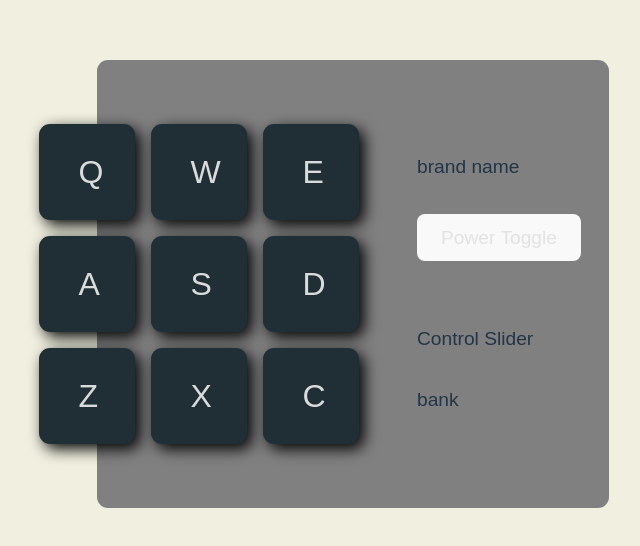
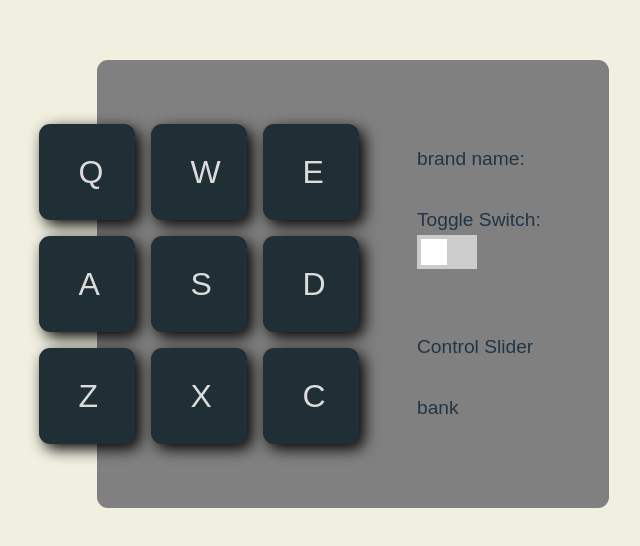
Before and after one commit to fullTimeCode/drum_machine, a React (Vite) app: page / in a window 1280 px wide. Shown: the part 116-662 px from the top of the page, without its empty margins (287-927 px from the left). Built offline with nearby package versions, Linux system fonts and the light colour scheme; some icons are missing.

Commit message:
feat: add toggle switch

```diff
--- a/index.html
+++ b/index.html
@@ -1,13 +1,23 @@
-<!doctype html>
+<!DOCTYPE html>
 <html lang="en">
   <head>
     <meta charset="UTF-8" />
-    <link rel="icon" type="image/svg+xml" href="/drum-machine.svg" />
-    <meta name="viewport" content="width=device-width, initial-scale=1.0" />
+    <link
+      rel="icon"
+      type="image/svg+xml"
+      href="/drum-machine.svg" />
+    <meta
+      name="viewport"
+      content="width=device-width, initial-scale=1.0" />
+    <script
+      src="https://cdn.freecodecamp.org/testable-projects-fcc/v1/bundle.js"
+      defer></script>
     <title>Drum Machine</title>
   </head>
   <body>
     <div id="root"></div>
-    <script type="module" src="/src/main.tsx"></script>
+    <script
+      type="module"
+      src="/src/main.tsx"></script>
   </body>
 </html>
--- a/src/App.tsx
+++ b/src/App.tsx
@@ -1,32 +1,42 @@
 import { useState } from 'react'
-import { PowerSwitch } from './components'
+import { ToggleSwitch } from './components'
+import { FaCircleDot } from 'react-icons/fa6'
 
 function App() {
   const [display, setDisplay] = useState('')
   const [currentSound, setCurrentSound] = useState('')
+  const [powerStatus, setPowerStatus] = useState(false)
 
   const baseSRC = `https://s3.amazonaws.com/freecodecamp/drums/`
-  const getSound = (sound: string): string => baseSRC + sound
+  const getSound = (sound: string): string => baseSRC + sound + '.mp3'
 
   const drumKeys = [
-    { drumKey: 'Q', sound: 'Heater-1.mp3' },
-    { drumKey: 'W', sound: 'Heater-2.mp3' },
-    { drumKey: 'E', sound: 'Heater-3.mp3' },
-    { drumKey: 'A', sound: 'Heater-4_1.mp3' },
-    { drumKey: 'S', sound: 'Heater-6.mp3' },
-    { drumKey: 'D', sound: 'Dsc_Oh.mp3' },
-    { drumKey: 'Z', sound: 'Kick_n_Hat.mp3' },
-    { drumKey: 'X', sound: 'RP4_KICK_1.mp3' },
-    { drumKey: 'C', sound: 'Cev_H2.mp3' },
+    { drumKey: 'Q', sound: 'Heater-1' },
+    { drumKey: 'W', sound: 'Heater-2' },
+    { drumKey: 'E', sound: 'Heater-3' },
+    { drumKey: 'A', sound: 'Heater-4_1' },
+    { drumKey: 'S', sound: 'Heater-6' },
+    { drumKey: 'D', sound: 'Dsc_Oh' },
+    { drumKey: 'Z', sound: 'Kick_n_Hat' },
+    { drumKey: 'X', sound: 'RP4_KICK_1' },
+    { drumKey: 'C', sound: 'Cev_H2' },
   ]
 
-  const handleClick = (id: string) => {
+  const handleClick = (e: React.MouseEvent<HTMLButtonElement, MouseEvent>) => {
+    const id = e.currentTarget.id
+    const audioElem = e.currentTarget.children[1] as HTMLAudioElement
+    console.log(audioElem)
+    audioElem.play()
+
     const { sound } = drumKeys.filter(({ drumKey }) => drumKey === id)[0]
     setCurrentSound(sound)
 
-    const audio = new Audio(getSound(currentSound))
-    setDisplay(currentSound.split('.')[0])
-    audio.play()
+    setDisplay(currentSound)
+  }
+  const handleSwitchToggle = (e: React.ChangeEvent<HTMLInputElement>) => {
+    console.log('target: ', e.target)
+    console.log('current target: ', e.currentTarget)
+    setPowerStatus((prevStatus) => !prevStatus)
   }
 
   return (
@@ -35,12 +45,17 @@ function App() {
         <div
           className=''
           id=''>
-          brand name
+          brand name:
+          {powerStatus ? <FaCircleDot fill={'orangered'} /> : <FaCircleDot fill={'black'} />}
         </div>
         <div
           className=''
           id='power'>
-          <PowerSwitch styleNames='' />
+          <ToggleSwitch
+            styleNames=''
+            switchStatus={powerStatus}
+            handleToggle={handleSwitchToggle}
+          />
         </div>
         <div
           className=''
@@ -59,14 +74,17 @@ function App() {
         </div>
       </section>
       <section className='pad-container'>
-        {drumKeys.map(({ drumKey, sound }) => (
+        {drumKeys.map(({ drumKey, sound }, idx) => (
           <button
-            onClick={(e) => handleClick(e.currentTarget.id)}
+            onClick={(e) => handleClick(e)}
             className='drum-pad'
-            key={drumKey}
+            key={idx}
             id={drumKey}>
             <p> {drumKey} </p>
-            <audio src={getSound(sound)}></audio>
+            <audio
+              className='clip'
+              id={drumKey}
+              src={getSound(sound)}></audio>
           </button>
         ))}
       </section>
--- a/src/components/index.tsx
+++ b/src/components/index.tsx
@@ -2,8 +2,8 @@ import Brand from './brand/Brand'
 import ControlSlider from './control_slider/ControlSlider'
 import DrumKey from './drum_key/DrumKey'
 import KeyPad from './key_pad/KeyPad'
-import PowerSwitch from './power_switch/PowerSwitch'
+import ToggleSwitch from './toggle_swtich/ToggleSwitch'
 
 
 
-export {Brand, ControlSlider, DrumKey, KeyPad, PowerSwitch}
+export {Brand, ControlSlider, DrumKey, KeyPad, ToggleSwitch}
--- a/src/components/power_switch/PowerSwitch.tsx
+++ /dev/null
@@ -1,25 +0,0 @@
-import './power_switch.scss'
-import PropTypes from 'prop-types'
-// you may need to install `yarn add prop-types`
-
-type powerSwitchProps = {
-  styleNames: string
-}
-
-const PowerSwitch = ({ styleNames }: powerSwitchProps) => {
-  return (
-    <article className={`power_switch ${styleNames}`}>
-      <button
-        id='power-btn'
-        type='button'>
-        Power Toggle
-      </button>
-    </article>
-  )
-}
-
-PowerSwitch.propTypes = {
-  styleNames: PropTypes.string.isRequired,
-}
-
-export default PowerSwitch
--- a/src/components/power_switch/power_switch.scss
+++ /dev/null
@@ -1,4 +0,0 @@
-.power_switch {
-   background-color: inherit;
-   color: inherit;
-}
--- /dev/null
+++ b/src/components/toggle_swtich/ToggleSwitch.tsx
@@ -0,0 +1,31 @@
+import './toggle_switch.scss'
+import PropTypes from 'prop-types'
+// you may need to install `yarn add prop-types`
+
+type toggleSwitchProps = {
+  styleNames: string
+  switchStatus: boolean
+  handleToggle: React.ChangeEventHandler<HTMLInputElement> | undefined
+}
+
+const ToggleSwitch = ({ styleNames, switchStatus, handleToggle }: toggleSwitchProps) => {
+  return (
+    <article className={`toggle-switch ${styleNames}`}>
+      <p>toggle switch: {switchStatus} </p>
+      <label className='switch'>
+        <input
+          type='checkbox'
+          onChange={handleToggle}
+        />
+        <span className='slider'></span>
+      </label>
+    </article>
+  )
+}
+
+ToggleSwitch.propTypes = {
+  styleNames: PropTypes.string.isRequired,
+  switchStatus: PropTypes.bool,
+}
+
+export default ToggleSwitch
--- /dev/null
+++ b/src/components/toggle_swtich/toggle_switch.scss
@@ -0,0 +1,69 @@
+article.toggle-switch {
+  background-color: inherit;
+  color: inherit;
+
+  p {
+    font-size: inherit;
+    text-transform: capitalize;
+  }
+
+  .switch {
+    position: relative;
+    display: inline-block;
+    width: 60px;
+    height: 34px;
+  }
+
+  .switch input {
+    opacity: 0;
+    width: 0;
+    height: 0;
+  }
+
+  .slider {
+    position: absolute;
+    cursor: pointer;
+    top: 0;
+    left: 0;
+    right: 0;
+    bottom: 0;
+    background-color: #ccc;
+    -webkit-transition: 0.4s;
+    transition: 0.4s;
+  }
+
+  .slider:before {
+    position: absolute;
+    content: '';
+    height: 26px;
+    width: 26px;
+    left: 4px;
+    bottom: 4px;
+    background-color: white;
+    -webkit-transition: 0.4s;
+    transition: 0.4s;
+  }
+
+  input:checked + .slider {
+    background-color: #2196f3;
+  }
+
+  input:focus + .slider {
+    box-shadow: 0 0 1px #2196f3;
+  }
+
+  input:checked + .slider:before {
+    -webkit-transform: translateX(26px);
+    -ms-transform: translateX(26px);
+    transform: translateX(26px);
+  }
+
+  /* Rounded sliders */
+  .slider.round {
+    border-radius: 34px;
+  }
+
+  .slider.round:before {
+    border-radius: 50%;
+  }
+}
```
